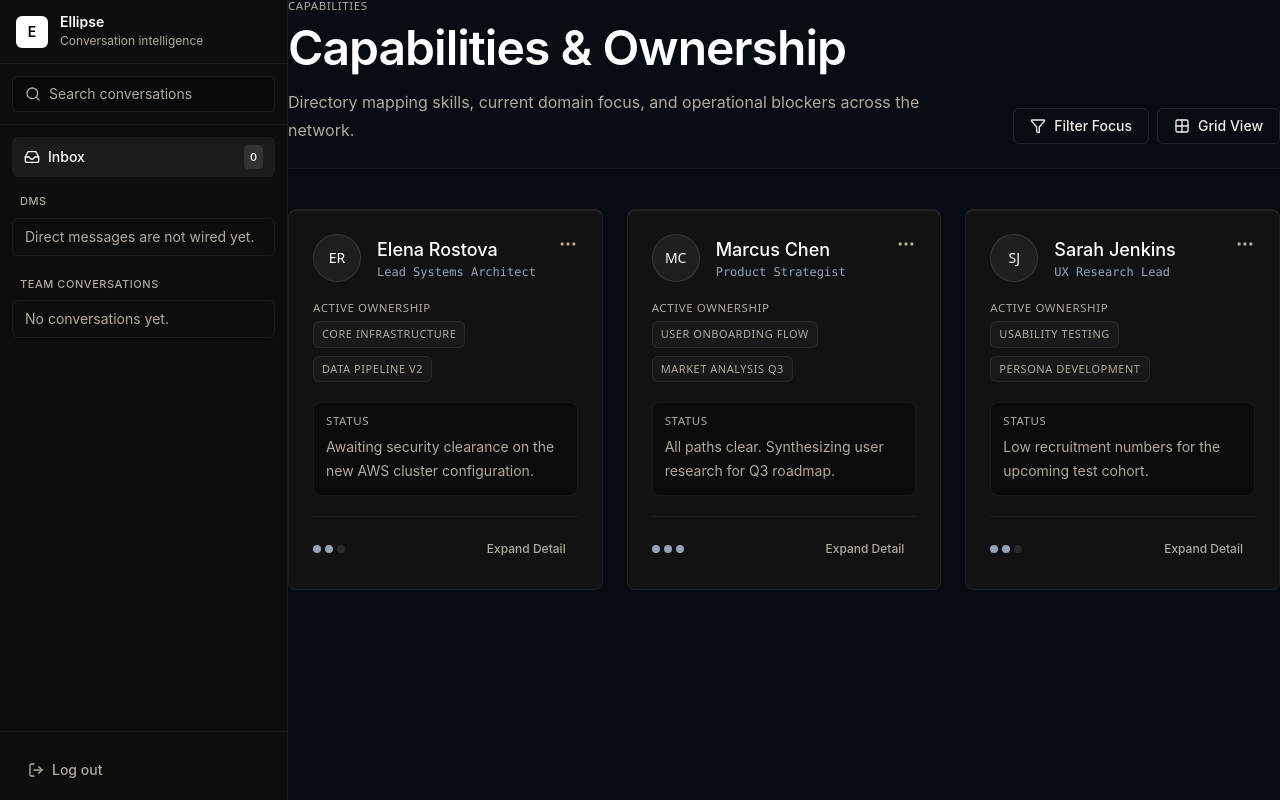
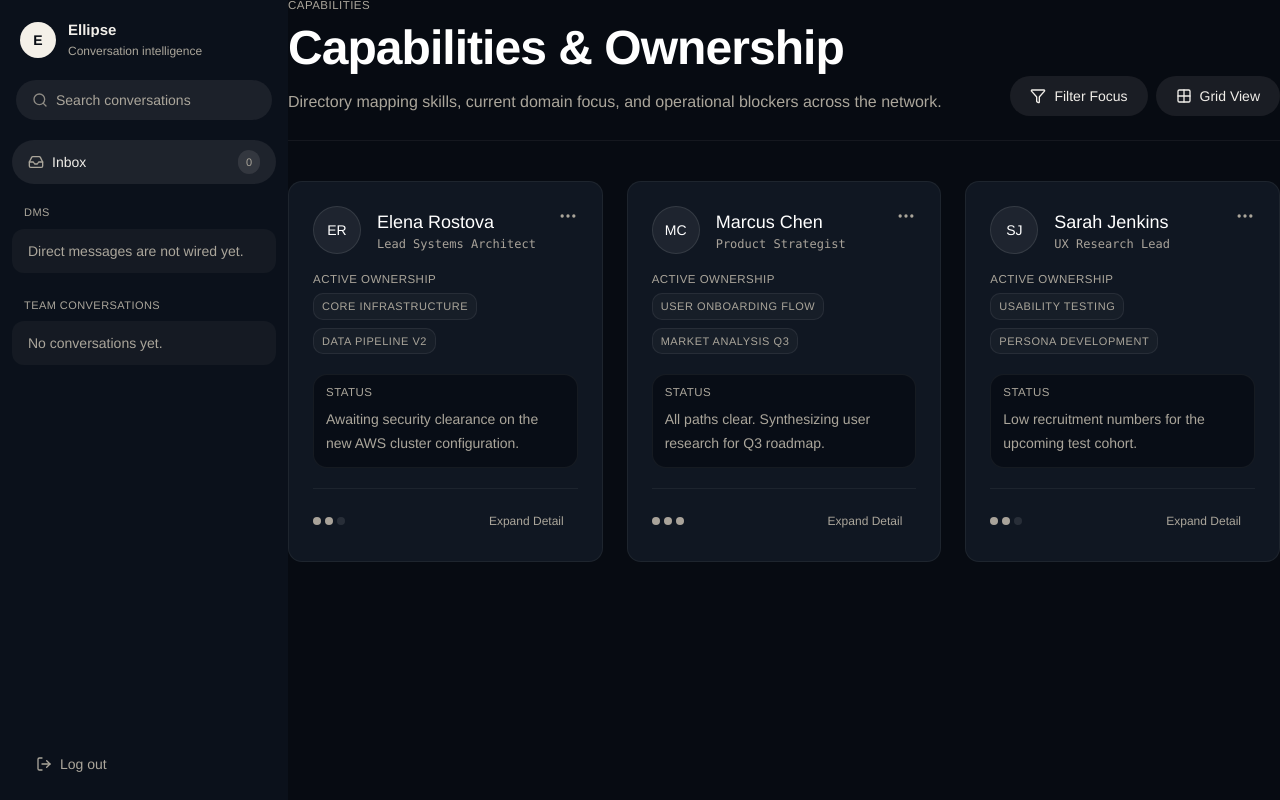
Before and after one commit to Girisatyaprasad/ellipse, a Next.js app: page /people in a window 1280 px wide. Built offline with nearby package versions, Linux system fonts and the light colour scheme.

Commit message:
Refine inner app midnight starlight UI

```diff
--- a/app/globals.css
+++ b/app/globals.css
@@ -4,24 +4,24 @@
 
 :root {
   color-scheme: dark;
-  --font-inter: Inter, ui-sans-serif, system-ui, -apple-system, BlinkMacSystemFont, "Segoe UI", sans-serif;
-  --font-geist: ui-sans-serif, system-ui, -apple-system, BlinkMacSystemFont, "Segoe UI", sans-serif;
+  --font-inter: "Helvetica Neue", Helvetica, -apple-system, BlinkMacSystemFont, "SF Pro Display", "SF Pro Text", Arial, sans-serif;
+  --font-geist: "Helvetica Neue", Helvetica, -apple-system, BlinkMacSystemFont, "SF Pro Display", "SF Pro Text", Arial, sans-serif;
   --font-geist-mono: "SFMono-Regular", Consolas, "Liberation Mono", Menlo, monospace;
   --background: 218 44% 5%;
   --foreground: 38 24% 93%;
-  --primary: 0 0% 100%;
-  --primary-foreground: 210 11% 9%;
-  --secondary: 214 23% 65%;
-  --secondary-foreground: 212 35% 14%;
-  --muted: 218 30% 8%;
-  --muted-foreground: 36 12% 66%;
-  --accent: 217 91% 60%;
+  --primary: 211 100% 50%;
+  --primary-foreground: 0 0% 100%;
+  --secondary: 38 24% 90%;
+  --secondary-foreground: 220 24% 8%;
+  --muted: 220 26% 9%;
+  --muted-foreground: 39 9% 64%;
+  --accent: 211 100% 50%;
   --accent-foreground: 0 0% 100%;
-  --destructive: 6 100% 84%;
-  --destructive-foreground: 357 100% 21%;
-  --border: 0 0% 11%;
-  --input: 0 0% 14%;
-  --ring: 215 20% 65%;
+  --destructive: 2 59% 61%;
+  --destructive-foreground: 35 25% 94%;
+  --border: 220 18% 18%;
+  --input: 220 21% 13%;
+  --ring: 211 100% 50%;
 }
 
 * {
@@ -36,8 +36,10 @@ body {
   min-height: 100vh;
   background: #070b12;
   color: hsl(var(--foreground));
+  font-family: var(--font-inter);
   font-feature-settings: "rlig" 1, "calt" 1;
   -webkit-font-smoothing: antialiased;
+  text-rendering: optimizeLegibility;
 }
 
 ::selection {
@@ -55,27 +57,26 @@ body {
 }
 
 ::-webkit-scrollbar-thumb {
-  background: rgba(255, 255, 255, 0.13);
+  background: rgba(244, 240, 232, 0.14);
   border-radius: 999px;
 }
 
 @layer components {
   .glass-panel {
-    background: #121212;
-    border: 1px solid rgba(255, 255, 255, 0.055);
-    box-shadow: inset 0 1px 0 rgba(255, 255, 255, 0.08);
+    background: #101722;
+    border: 1px solid rgba(244, 240, 232, 0.06);
   }
 
   .label-caps {
-    font-family: var(--font-geist), Inter, sans-serif;
+    font-family: var(--font-geist);
     font-size: 0.72rem;
     font-weight: 500;
-    letter-spacing: 0.05em;
+    letter-spacing: 0.04em;
     line-height: 1;
     text-transform: uppercase;
   }
 
   .lead-line {
-    background: rgba(255, 255, 255, 0.055);
+    background: rgba(244, 240, 232, 0.08);
   }
 }
--- a/components/app-shell.tsx
+++ b/components/app-shell.tsx
@@ -25,46 +25,46 @@ export function AppShell({
   userEmail?: string | null;
 }) {
   return (
-    <div className={cn("flex h-screen min-h-[640px] overflow-hidden bg-background text-foreground", className)}>
-      <aside className="hidden h-full w-72 shrink-0 border-r border-white/[0.06] bg-surface-1 md:flex md:flex-col">
-        <Link href="/" className="flex h-16 items-center gap-3 border-b border-white/[0.06] px-4">
-          <div className="flex h-8 w-8 items-center justify-center rounded-md border border-white/10 bg-white text-sm font-semibold text-black">
+    <div className={cn("flex h-screen min-h-[640px] overflow-hidden bg-background font-sans text-foreground", className)}>
+      <aside className="hidden h-full w-72 shrink-0 bg-surface-1 md:flex md:flex-col">
+        <Link href="/" className="flex h-20 items-center gap-3 px-5">
+          <div className="flex h-9 w-9 items-center justify-center rounded-full bg-[#f4f0e8] text-sm font-semibold text-[#070b12]">
             E
           </div>
           <div className="min-w-0">
-            <div className="truncate text-sm font-semibold leading-none text-white">{workspace?.name ?? "Ellipse"}</div>
-            <div className="mt-1 truncate text-xs text-muted-foreground">{userEmail ?? "Conversation intelligence"}</div>
+            <div className="truncate text-[15px] font-semibold leading-none text-foreground">{workspace?.name ?? "Ellipse"}</div>
+            <div className="mt-1.5 truncate text-xs text-muted-foreground">{userEmail ?? "Conversation intelligence"}</div>
           </div>
         </Link>
 
-        <div className="border-b border-white/[0.06] p-3">
-          <div className="flex h-9 items-center gap-2 rounded-md border border-white/[0.08] bg-surface-0 px-3 text-sm text-muted-foreground">
-            <Search className="h-4 w-4" />
+        <div className="px-4 pb-5">
+          <div className="flex h-10 items-center gap-2 rounded-full bg-[#f4f0e8]/[0.07] px-4 text-sm text-muted-foreground">
+            <Search className="h-4 w-4 opacity-80" />
             <span>Search conversations</span>
           </div>
         </div>
 
-        <nav className="min-h-0 flex-1 overflow-y-auto p-3">
-          <Link href={workspace ? `/workspaces/${workspace.id}/conversations` : "/"} className="mb-4 flex items-center justify-between rounded-md bg-white/[0.06] px-3 py-2 text-sm font-medium text-white">
+        <nav className="min-h-0 flex-1 overflow-y-auto px-3 pb-4">
+          <Link href={workspace ? `/workspaces/${workspace.id}/conversations` : "/"} className="mb-5 flex items-center justify-between rounded-full bg-[#f4f0e8]/[0.08] px-4 py-2.5 text-sm font-medium text-foreground">
             <span className="flex items-center gap-2">
-              <Inbox className="h-4 w-4" />
+              <Inbox className="h-4 w-4 text-muted-foreground" />
               Inbox
             </span>
-            <span className="rounded bg-white/10 px-1.5 py-0.5 text-[11px]">{conversations.length}</span>
+            <span className="rounded-full bg-[#f4f0e8]/[0.1] px-2 py-0.5 text-[11px] text-muted-foreground">{conversations.length}</span>
           </Link>
 
-          <div className="mb-5">
-            <div className="mb-2 px-2 text-[11px] font-medium uppercase tracking-[0.05em] text-muted-foreground">DMs</div>
-            <div className="rounded-md border border-white/[0.06] px-3 py-2 text-sm text-muted-foreground">
+          <div className="mb-6">
+            <div className="mb-2 px-3 text-[11px] font-medium uppercase tracking-[0.04em] text-muted-foreground">DMs</div>
+            <div className="rounded-xl bg-[#f4f0e8]/[0.04] px-4 py-3 text-sm leading-5 text-muted-foreground">
               Direct messages are not wired yet.
             </div>
           </div>
 
           <div>
-            <div className="mb-2 px-2 text-[11px] font-medium uppercase tracking-[0.05em] text-muted-foreground">Team Conversations</div>
+            <div className="mb-2 px-3 text-[11px] font-medium uppercase tracking-[0.04em] text-muted-foreground">Team Conversations</div>
             <div className="space-y-1">
               {conversations.length === 0 ? (
-                <div className="rounded-md border border-white/[0.06] px-3 py-2 text-sm text-muted-foreground">No conversations yet.</div>
+                <div className="rounded-xl bg-[#f4f0e8]/[0.04] px-4 py-3 text-sm text-muted-foreground">No conversations yet.</div>
               ) : null}
               {workspace
                 ? conversations.map((conversation) => (
@@ -72,12 +72,12 @@ export function AppShell({
                       key={conversation.id}
                       href={`/workspaces/${workspace.id}/conversations/${conversation.id}`}
                       className={cn(
-                        "flex items-center justify-between rounded-md px-3 py-2 text-sm text-muted-foreground hover:bg-white/[0.04] hover:text-white",
-                        activeConversationId === conversation.id && "bg-white/[0.06] text-white",
+                        "flex items-center justify-between rounded-full px-4 py-2.5 text-sm text-muted-foreground hover:bg-[#f4f0e8]/[0.05] hover:text-foreground",
+                        activeConversationId === conversation.id && "bg-[#f4f0e8]/[0.1] text-foreground",
                       )}
                     >
                       <span className="flex min-w-0 items-center gap-2">
-                        <Hash className="h-4 w-4 shrink-0" />
+                        <Hash className="h-4 w-4 shrink-0 opacity-70" />
                         <span className="truncate">{conversation.title}</span>
                       </span>
                     </Link>
@@ -87,13 +87,13 @@ export function AppShell({
           </div>
         </nav>
 
-        <div className="border-t border-white/[0.06] p-3">
+        <div className="p-4">
           {workspace ? (
             <form action={createConversation} className="space-y-2">
               <input type="hidden" name="workspaceId" value={workspace.id} />
               <input
                 name="title"
-                className="h-9 w-full rounded-md border border-white/[0.08] bg-surface-0 px-3 text-sm text-white placeholder:text-muted-foreground focus:outline-none"
+                className="h-10 w-full rounded-full bg-[#f4f0e8]/[0.07] px-4 text-sm text-foreground placeholder:text-muted-foreground focus:outline-none focus:ring-1 focus:ring-ring"
                 placeholder="New conversation title"
               />
               <Button variant="secondary" className="w-full justify-start">
@@ -112,8 +112,8 @@ export function AppShell({
       </aside>
 
       <div className="flex min-w-0 flex-1 flex-col">
-        <header className="flex h-14 shrink-0 items-center justify-between border-b border-white/[0.06] bg-surface-1 px-4 md:hidden">
-          <div className="text-sm font-semibold text-white">{workspace?.name ?? "Ellipse"}</div>
+        <header className="flex h-14 shrink-0 items-center justify-between bg-surface-1 px-4 md:hidden">
+          <div className="text-sm font-semibold text-foreground">{workspace?.name ?? "Ellipse"}</div>
           <div className="flex items-center gap-1">
             <Button variant="ghost" size="icon" aria-label="Ask Ellipse">
               <Sparkles className="h-4 w-4" />
--- a/components/ui/button.tsx
+++ b/components/ui/button.tsx
@@ -4,18 +4,18 @@ import { cva, type VariantProps } from "class-variance-authority";
 import { cn } from "@/lib/utils";
 
 const buttonVariants = cva(
-  "inline-flex items-center justify-center gap-2 rounded-md text-sm font-medium transition-colors focus-visible:outline-none focus-visible:ring-1 focus-visible:ring-ring disabled:pointer-events-none disabled:opacity-50 active:scale-[0.99]",
+  "inline-flex items-center justify-center gap-2 rounded-full text-sm font-medium transition-colors focus-visible:outline-none focus-visible:ring-1 focus-visible:ring-ring disabled:pointer-events-none disabled:opacity-50 active:scale-[0.99]",
   {
     variants: {
       variant: {
-        default: "bg-primary text-primary-foreground hover:bg-white/90",
-        secondary: "border border-white/10 bg-transparent text-foreground hover:border-white/25 hover:bg-white/[0.03]",
-        ghost: "text-muted-foreground hover:text-foreground hover:bg-white/[0.04]",
+        default: "bg-primary text-primary-foreground hover:bg-primary/90",
+        secondary: "bg-[#f4f0e8]/[0.08] text-foreground hover:bg-[#f4f0e8]/[0.12]",
+        ghost: "text-muted-foreground hover:bg-[#f4f0e8]/[0.06] hover:text-foreground",
       },
       size: {
-        default: "h-9 px-4 py-2",
-        sm: "h-8 px-3 text-xs",
-        icon: "h-9 w-9",
+        default: "h-10 px-5 py-2",
+        sm: "h-8 px-3.5 text-xs",
+        icon: "h-10 w-10",
       },
     },
     defaultVariants: {
--- a/tailwind.config.ts
+++ b/tailwind.config.ts
@@ -33,30 +33,30 @@ const config: Config = {
           foreground: "hsl(var(--destructive-foreground))",
         },
         surface: {
-          0: "#090909",
-          1: "#0d0d0d",
-          2: "#121212",
-          3: "#1a1a1a",
-          4: "#201f1f",
-          5: "#2a2a2a",
+          0: "#070b12",
+          1: "#0b111b",
+          2: "#101722",
+          3: "#151e2a",
+          4: "#1d2735",
+          5: "#263241",
         },
-        titanium: "#1c1c1c",
-        slate: "#94a3b8",
-        ink: "#e5e2e1",
+        titanium: "#151e2a",
+        slate: "#a9a39a",
+        ink: "#f4f0e8",
       },
       fontFamily: {
-        sans: ["var(--font-inter)", "Inter", "sans-serif"],
-        label: ["var(--font-geist)", "Geist", "Inter", "sans-serif"],
+        sans: ["var(--font-inter)", "sans-serif"],
+        label: ["var(--font-geist)", "sans-serif"],
         mono: ["var(--font-geist-mono)", "JetBrains Mono", "monospace"],
       },
       borderRadius: {
-        lg: "0.5rem",
-        md: "0.375rem",
-        sm: "0.25rem",
+        lg: "0.875rem",
+        md: "0.625rem",
+        sm: "0.375rem",
       },
       boxShadow: {
-        luster: "inset 0 1px 0 rgba(255,255,255,0.08)",
-        float: "0 24px 80px rgba(0,0,0,0.45)",
+        luster: "inset 0 1px 0 rgba(244,240,232,0.06)",
+        float: "0 24px 80px rgba(0,0,0,0.32)",
       },
       maxWidth: {
         shell: "1200px",
```
Also changed, not shown: components/conversation-workspace.tsx (+42 -42 lines).
